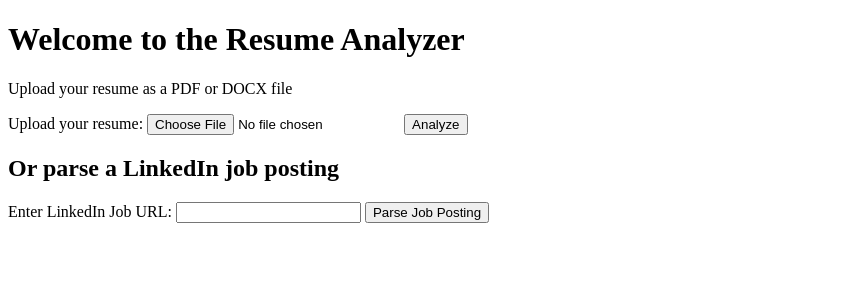
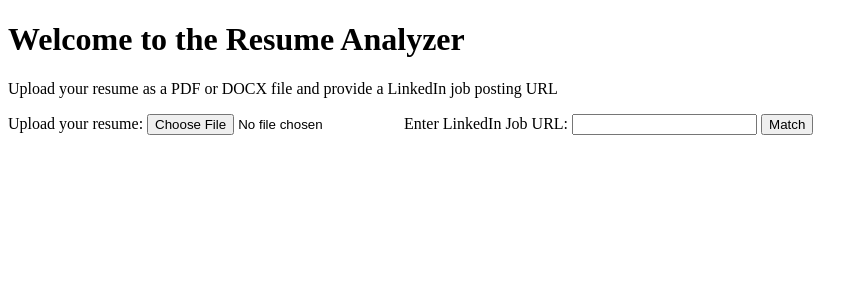
Before and after one commit to abdullah-qal/resume-analyser, a Django app: page / in a window 1280 px wide. Shown: the top 300 px of the page, without its empty margins (0-868 px from the left). Run offline with Django 4.2, Linux system fonts and the light colour scheme.

Commit message:
Combined the two forms and buttons into one

```diff
--- a/analyser/urls.py
+++ b/analyser/urls.py
@@ -3,6 +3,5 @@
 
 urlpatterns = [
     path('', views.index, name='index'),
-    path('upload_resume', views.upload_resume, name='upload_resume'),
-    path('parse_job_posting', views.parse_job_posting, name='parse_job_posting')
+    path('match_requirements', views.match_requirements, name='match_requirements')
 ]
--- a/analyser/views.py
+++ b/analyser/views.py
@@ -35,38 +35,43 @@
 
 """Uploads a resume and extracts text from it."""
 def upload_resume(request):
-    if request.method == 'POST' and request.FILES.get('file'):
-        uploaded_file = request.FILES['file']
+    uploaded_file = request.FILES['file']
 
-        fs = FileSystemStorage()
-        filename = fs.save(uploaded_file.name, uploaded_file)
-        file_path = fs.path(filename)
+    fs = FileSystemStorage()
+    filename = fs.save(uploaded_file.name, uploaded_file)
+    file_path = fs.path(filename)
 
-        # Extract text from the PDF
-        ext = get_file_type(file_path)
-        if ext == 'pdf':
-            extracted_text = extract_text_from_pdf(file_path)
-        elif ext == 'docx':
-            extracted_text = extract_text_from_doc(file_path)
-        else:
-            return HttpResponse("Unsupported file type", status=400)
-        return HttpResponse(f"File uploaded and processed successfully. Extracted text: {extracted_text[:200]}...")  # Show first 200 chars
-
-    return HttpResponse("Something went wrong", status=500)
+    # Extract text from the PDF
+    ext = get_file_type(file_path)
+    if ext == 'pdf':
+        extracted_text = extract_text_from_pdf(file_path)
+    elif ext == 'docx':
+        extracted_text = extract_text_from_doc(file_path)
+    else:
+        return "Invalid file type"
+    return extracted_text
 
 def parse_job_posting(request):
-    if request.method == 'POST':
         job_url = request.POST.get('job_url')
-        if job_url:
-            # Parse the LinkedIn job posting
-            job_data = parse_linkedin_job_posting(job_url)
-            if job_data:
-                return HttpResponse(f"Job Title: {job_data['job_title']}<br>"
-                                   f"Company: {job_data['company_name']}<br>"
-                                   f"Location: {job_data['job_location']}<br>"
-                                   f"Description: {job_data['job_description'][:200]}...")  # Show first 200 chars
-            else:
-                return HttpResponse("Failed to parse the job posting.", status=400)
-        else:
-            return HttpResponse("No job URL provided.", status=400)
-    return HttpResponse("Invalid request method.", status=405)
+        job_data = parse_linkedin_job_posting(job_url)
+        return job_data
+
+def match_requirements (request):
+    if request.method == 'POST' and request.FILES.get('file'):
+
+        resume_text = upload_resume(request)
+        job_data = parse_job_posting(request)
+
+        # Combine the results
+        result = (
+            f"Resume Text (first 200 chars): {resume_text[:200]}...<br><br>"
+            f"Job Title: {job_data['job_title']}<br>"
+            f"Company: {job_data['company_name']}<br>"
+            f"Location: {job_data['job_location']}<br>"
+            f"Description (first 200 chars): {job_data['job_description'][:200]}..."
+        )
+
+        # TODO Match the requirements between resume and job posting
+
+        return HttpResponse(result)
+    return HttpResponse("Invalid request or missing data.", status=400)
--- a/templates/index.html
+++ b/templates/index.html
@@ -9,21 +9,17 @@
 
 <body>
     <h1>Welcome to the Resume Analyzer</h1> <!-- Heading of the page -->
-    <p> Upload your resume as a PDF or DOCX file</p>
-    <form action="{% url 'upload_resume' %}" method="POST" enctype="multipart/form-data">
+    <p> Upload your resume as a PDF or DOCX file and provide a LinkedIn job posting URL</p>
+    <form action="{% url 'match_requirements' %}" method="POST" enctype="multipart/form-data">
         {% csrf_token %}
         <!-- Specifies the route to send the form data to -->
         <label for="resume">Upload your resume:</label>
         <input type="file" id="resume" name="file" accept=".pdf,.docx" required>
-        <button type="submit">Analyze</button>
-    </form>
 
-    <h2>Or parse a LinkedIn job posting</h2>
-    <form action="{% url 'parse_job_posting' %}" method="POST">
-        {% csrf_token %}
         <label for="job_url">Enter LinkedIn Job URL:</label>
         <input type="url" id="job_url" name="job_url" required>
-        <button type="submit">Parse Job Posting</button>
+
+        <button type="submit">Match</button>
     </form>
 </body>
 </html>
```
